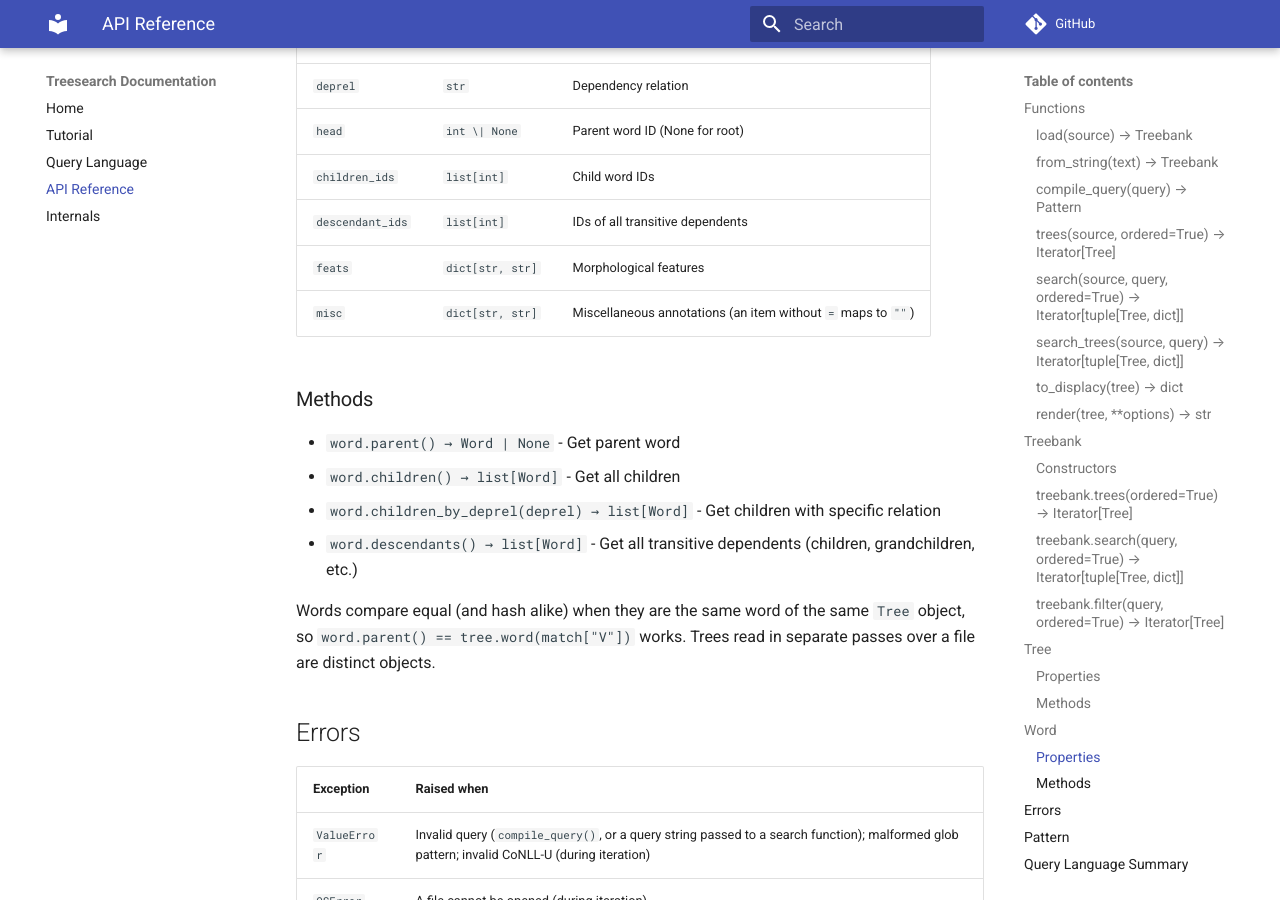
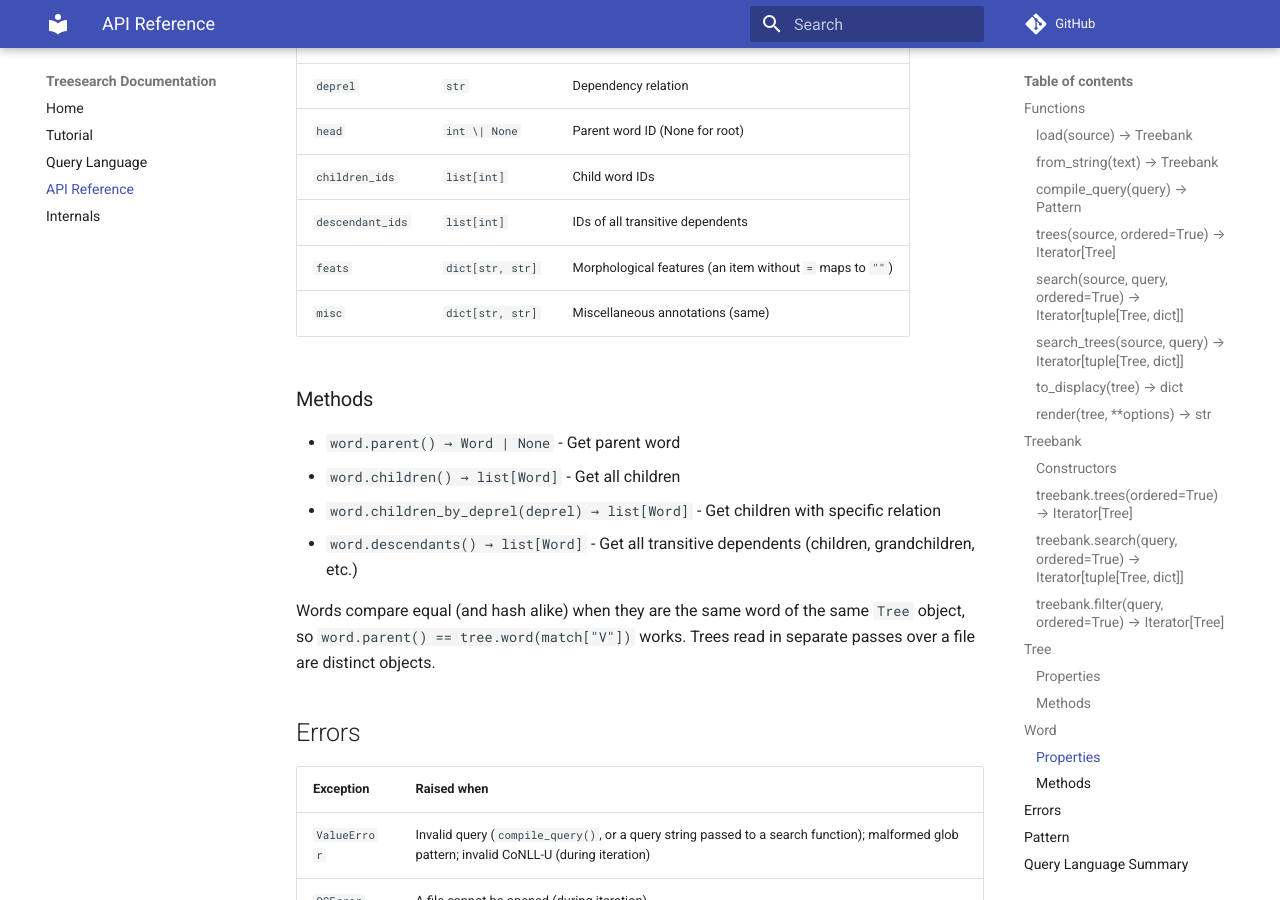
Before and after one commit to rmalouf/treesearch, an MkDocs documentation site: the page built from docs/api.md, in a window 1280 px wide and 900 px high, scrolled down 4036 px. Built offline with MkDocs 1.6.1 and Material for MkDocs 9.7.7, drawn with Linux system fonts in a browser that asks for light colours; comment, search, counter and statistics services are not loaded.

Commit message:
conllu: tolerate benign format violations
Accept CRLF line endings, empty DEPS and MISC fields, empty FEATS/MISC
items (stray '|'), and FEATS items without '='. None of these affect
the dependency tree or point to a damaged treebank; rules whose
violation would give an invalid tree, or that signal a real problem
(column shifts, ID/HEAD errors, misplaced comments), stay errors.

Also report invalid IDs, HEADs and pairs with lossy UTF-8 rather than
failing on the conversion.

```diff
--- a/docs/api.md
+++ b/docs/api.md
@@ -156,8 +156,8 @@ A single word in a tree.
 | `head` | `int \| None` | Parent word ID (None for root) |
 | `children_ids` | `list[int]` | Child word IDs |
 | `descendant_ids` | `list[int]` | IDs of all transitive dependents |
-| `feats` | `dict[str, str]` | Morphological features |
-| `misc` | `dict[str, str]` | Miscellaneous annotations (an item without `=` maps to `""`) |
+| `feats` | `dict[str, str]` | Morphological features (an item without `=` maps to `""`) |
+| `misc` | `dict[str, str]` | Miscellaneous annotations (same) |
 
 ### Methods
 
```
Also changed, not shown: CHANGELOG.md (+1 -1 lines), 1 other file.
